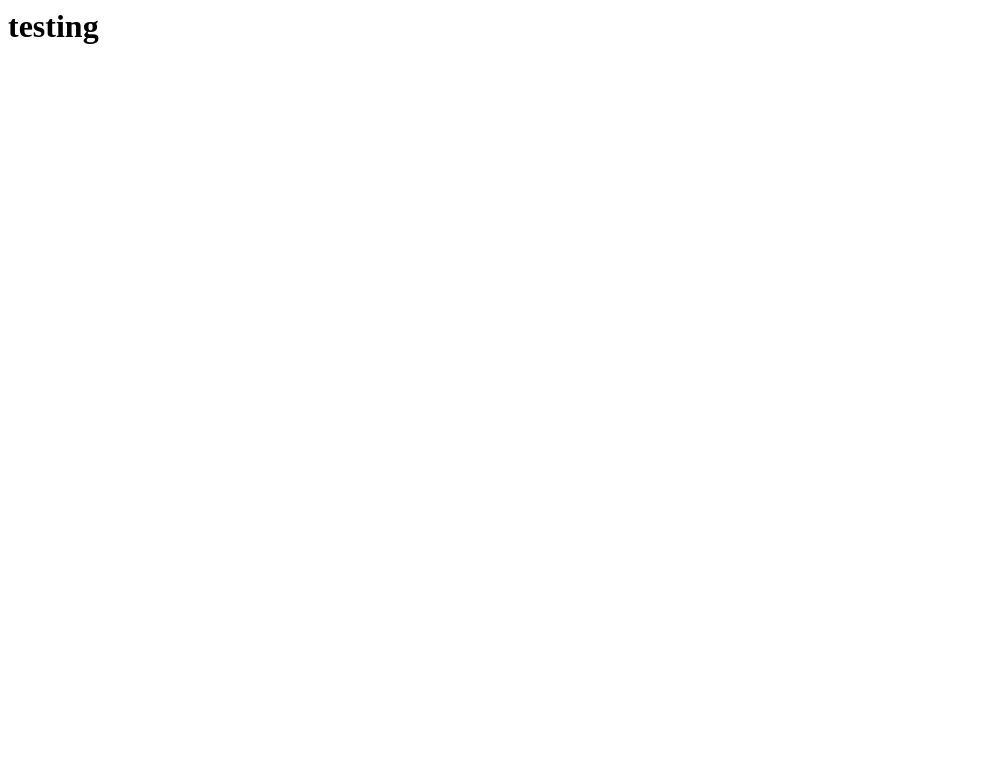
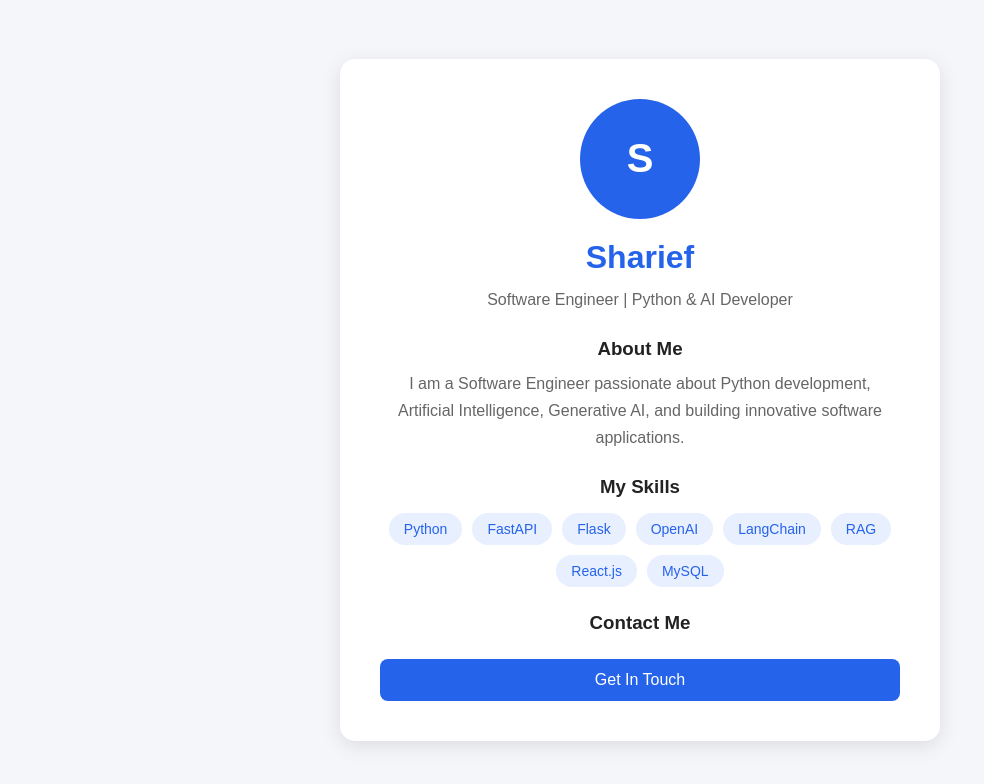
Before and after one commit to Sharief24/profile, a plain HTML site: page index.html in a window 1280 px wide. Shown: the whole page, without its empty margins (0-984 px from the left). Drawn offline with Linux system fonts and the light colour scheme.

Commit message:
Create personal profile page in index.html
Added a personal profile HTML structure with styling.

```diff
--- a/index.html
+++ b/index.html
@@ -1 +1,137 @@
-<h1>testing</h1>
+
+<!DOCTYPE html>
+<html lang="en">
+<head>
+    <meta charset="UTF-8">
+    <meta name="viewport" content="width=device-width, initial-scale=1.0">
+    <title>Sharief - Personal Profile</title>
+
+    <style>
+        * {
+            margin: 0;
+            padding: 0;
+            box-sizing: border-box;
+        }
+
+        body {
+            font-family: Arial, sans-serif;
+            background: #f4f6f9;
+            color: #333;
+            min-height: 100vh;
+            display: flex;
+            justify-content: center;
+            align-items: center;
+        }
+
+        .container {
+            background: white;
+            width: 90%;
+            max-width: 600px;
+            padding: 40px;
+            border-radius: 15px;
+            text-align: center;
+            box-shadow: 0 5px 20px rgba(0,0,0,0.1);
+        }
+
+        .profile-img {
+            width: 120px;
+            height: 120px;
+            border-radius: 50%;
+            background: #2563eb;
+            color: white;
+            display: flex;
+            align-items: center;
+            justify-content: center;
+            font-size: 40px;
+            font-weight: bold;
+            margin: 0 auto 20px;
+        }
+
+        h1 {
+            color: #2563eb;
+            margin-bottom: 10px;
+        }
+
+        h3 {
+            margin-top: 25px;
+            margin-bottom: 10px;
+            color: #222;
+        }
+
+        p {
+            line-height: 1.7;
+            color: #666;
+        }
+
+        .skills {
+            display: flex;
+            flex-wrap: wrap;
+            justify-content: center;
+            gap: 10px;
+            margin-top: 15px;
+        }
+
+        .skill {
+            background: #e8efff;
+            color: #2563eb;
+            padding: 8px 15px;
+            border-radius: 20px;
+            font-size: 14px;
+        }
+
+        .contact {
+            margin-top: 25px;
+            padding: 12px;
+            background: #2563eb;
+            color: white;
+            border-radius: 8px;
+        }
+
+        .contact a {
+            color: white;
+            text-decoration: none;
+        }
+    </style>
+</head>
+
+<body>
+
+    <div class="container">
+
+        <div class="profile-img">S</div>
+
+        <h1>Sharief</h1>
+        <p>Software Engineer | Python & AI Developer</p>
+
+        <h3>About Me</h3>
+        <p>
+            I am a Software Engineer passionate about Python development,
+            Artificial Intelligence, Generative AI, and building
+            innovative software applications.
+        </p>
+
+        <h3>My Skills</h3>
+
+        <div class="skills">
+            <span class="skill">Python</span>
+            <span class="skill">FastAPI</span>
+            <span class="skill">Flask</span>
+            <span class="skill">OpenAI</span>
+            <span class="skill">LangChain</span>
+            <span class="skill">RAG</span>
+            <span class="skill">React.js</span>
+            <span class="skill">MySQL</span>
+        </div>
+
+        <h3>Contact Me</h3>
+
+        <div class="contact">
+            <a href="mailto:sharief@example.com">
+                Get In Touch
+            </a>
+        </div>
+
+    </div>
+
+</body>
+</html>
```
